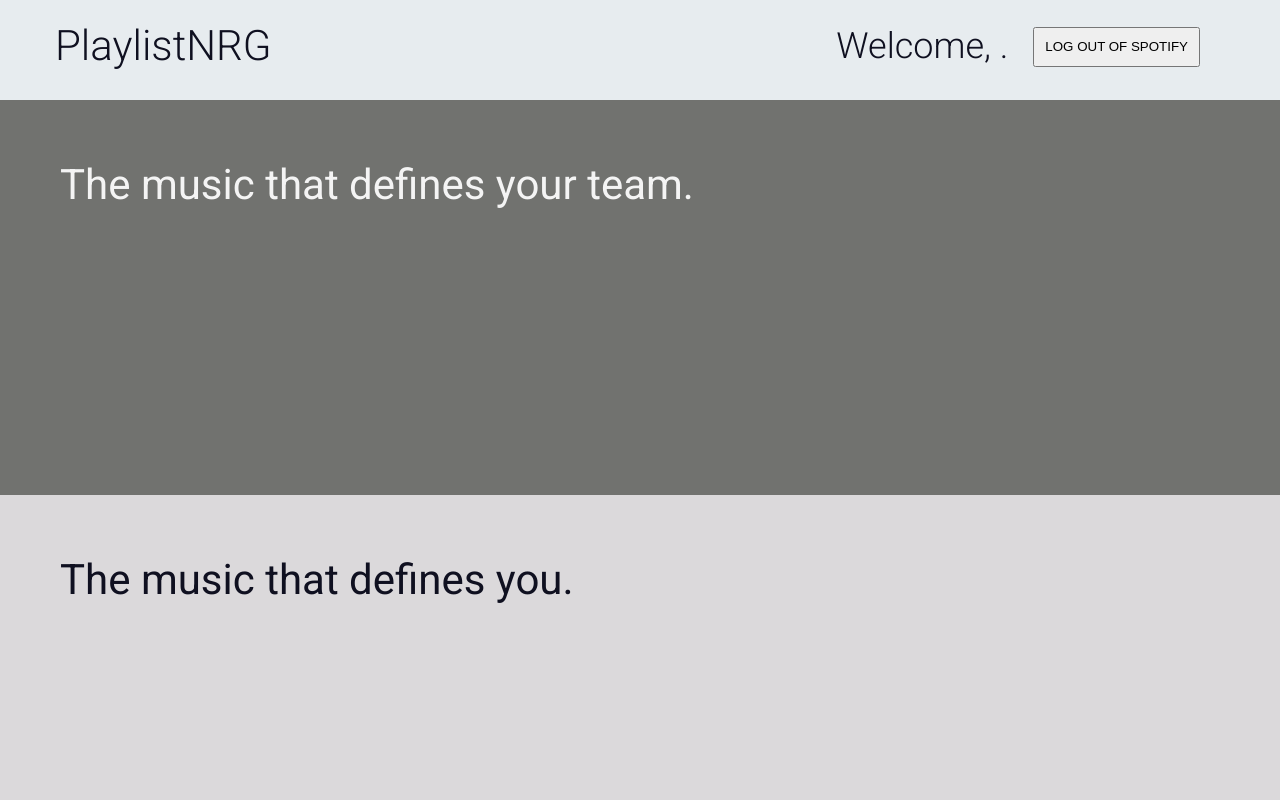
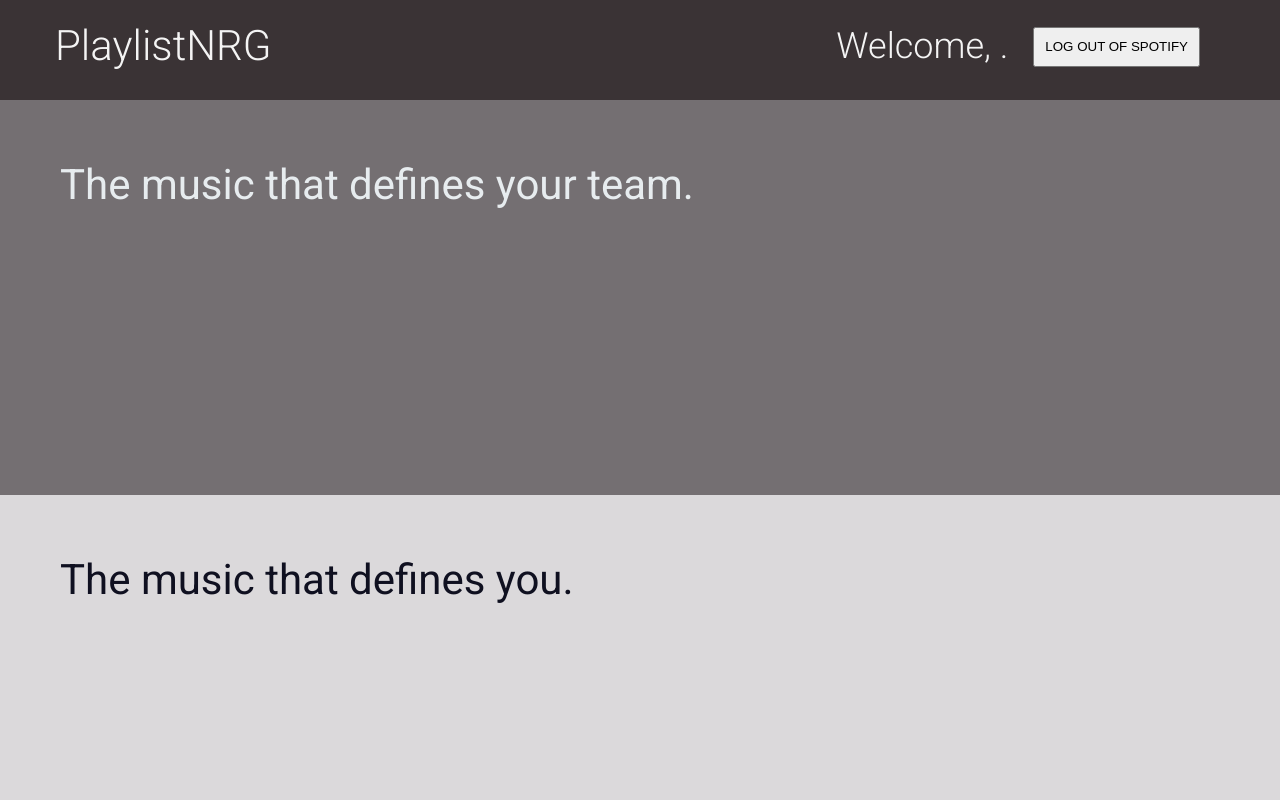
Before and after one commit to 2002-uta-java/Project2-PlaylistNRG-frontend, an Angular app: page /home in a window 1280 px wide. Shown: the top 800 px of the page. Built offline with nearby package versions, Linux system fonts and the light colour scheme; sample sign-in values are in the browser's storage.

Commit message:
Changed background colors

```diff
--- a/src/app/Components/home/home.component.css
+++ b/src/app/Components/home/home.component.css
@@ -23,7 +23,8 @@
 /*Track Styling*/
 
 .team-tracks{
-    background-color: #71726F;
+    background-color: #746F72;
+    color: #E7ECEF;
 }
 
 .personal-tracks{
@@ -103,8 +104,6 @@ li{
     padding-left: 55px;
     padding-right: 55px;
     height: 100px;
-    background-color: #E7ECEF;
-    color: #0F1020;
     display: flex;
     align-items: center;
     justify-content: center;
```
